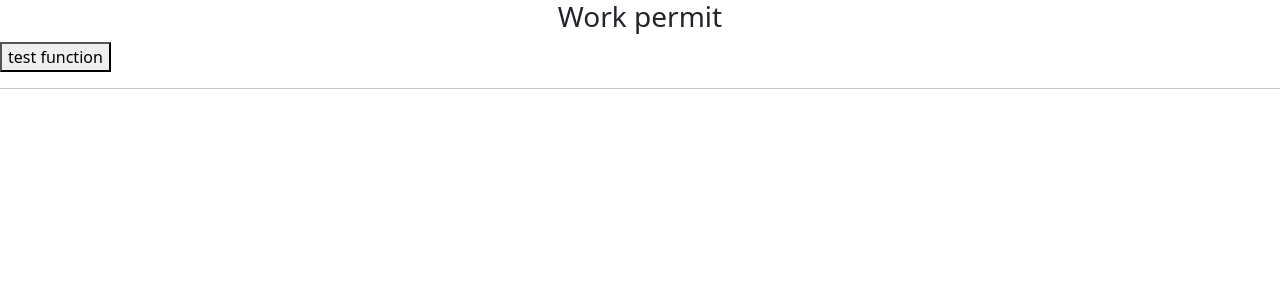
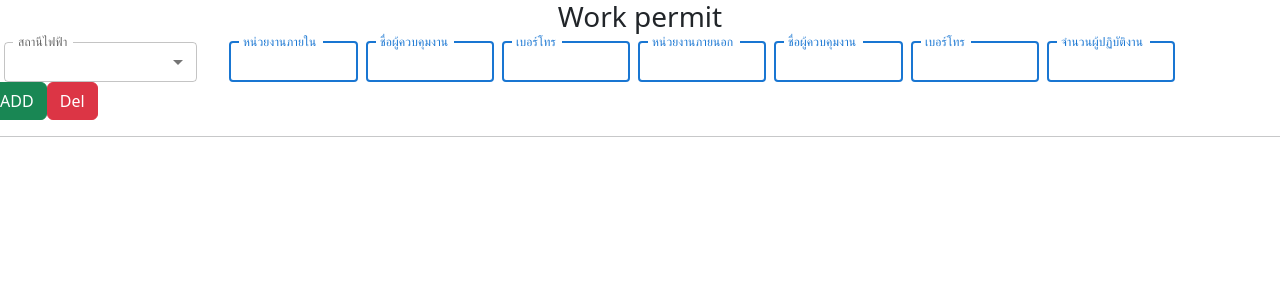
Before and after one commit to DevApinut/mini, a React (Create React App) app: page /Workpermit in a window 1280 px wide. Shown: the top 300 px of the page. Built offline with nearby package versions, Linux system fonts and the light colour scheme.

Commit message:
font end work permit

```diff
--- a/src/Component/Content/Webscraping/Workpermit.tsx
+++ b/src/Component/Content/Webscraping/Workpermit.tsx
@@ -1,4 +1,5 @@
 import { useReducer } from "react"
+import { TextField, FormControl, InputLabel, Select, MenuItem } from "@mui/material"
 const Workpermit = () => {
 
     // ------------------for haddle initial state---------------------------
@@ -19,7 +20,7 @@ const Workpermit = () => {
     // --------------------------------------------------------------------
     const ADD_workpermission = (index: number) => {
         const previouse_workpermit = [...state.work_permission_information]
-        previouse_workpermit.splice(index, 0,initials.work_permission_information[0])
+        previouse_workpermit.splice(index, 0, initials.work_permission_information[0])
         dispatch({ type: "setstate", payload: { name: "work_permission_information", value: previouse_workpermit } })
     }
 
@@ -30,13 +31,52 @@ const Workpermit = () => {
                 <h3 className="text-center">Work permit</h3>
             </div>
             {state.work_permission_information.map((item: any, index: number) => {
-                return(
+                return (
+                    <>
+                        <div className="row my-2">
+                            <div className="mx-1 col-lg-2">
+                                <FormControl fullWidth>
+                                    <InputLabel id="demo-simple-select-label" size="small">สถานีไฟฟ้า</InputLabel>
+                                    <Select
+                                        labelId="demo-simple-select-label"
+                                        id="demo-simple-select"
+                                        value={"age"}
+                                        label="สถานีไฟฟ้า"
+                                        size="small"
+                                    // onChange={handleChange}
+                                    >
+                                        <MenuItem value={10}>Ten</MenuItem>
+                                        <MenuItem value={20}>Twenty</MenuItem>
+                                        <MenuItem value={30}>Thirty</MenuItem>
+                                    </Select>
+                                </FormControl>
+                            </div>
+                            <div className="d-flex justify-content-center col-lg-9">
+                                <TextField className="mx-1" focused label="หน่วยงานภายใน" size="small" />
+                                <TextField className="mx-1" focused label="ชื่อผู้ควบคุมงาน" size="small" />
+                                <TextField className="mx-1" focused label="เบอร์โทร" size="small" />
+                                <TextField className="mx-1" focused label="หน่วยงานภายนอก" size="small" />
+                                <TextField className="mx-1" focused label="ชื่อผู้ควบคุมงาน" size="small" />
+                                <TextField className="mx-1" focused label="เบอร์โทร" size="small" />
+                                <TextField className="mx-1" focused label="จำนวนผู้ปฏิบัติงาน" size="small" />
 
-                    <button onClick={() => ADD_workpermission(index+1)}>test function</button>
+                            </div>
+                            <div className="d-flex justify-content-center col-lg-1">
+                                <button className="btn btn-success" onClick={() => ADD_workpermission(index + 1)}>ADD</button>
+                                <button className="btn btn-danger" onClick={() => ADD_workpermission(index + 1)}>Del</button>
+                            </div>
+
+                        </div>
+
+
+
+
+                    </>
+
                 )
             })}
             <hr />
-        </div>
+        </div >
     )
 }
 
```
